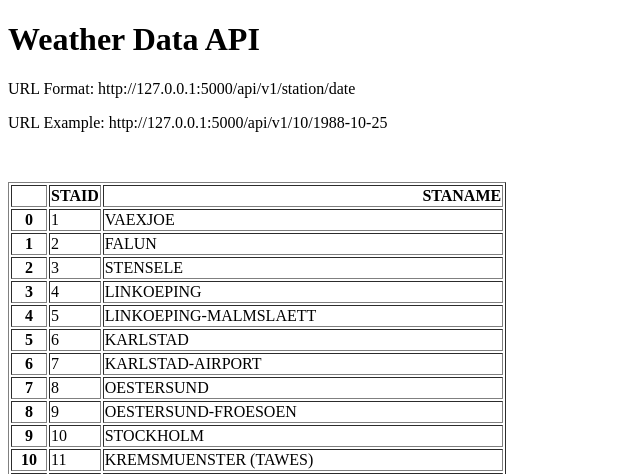
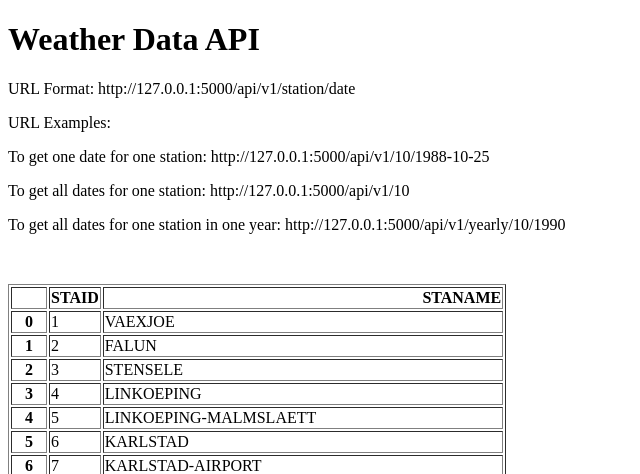
Before and after one commit to em-ry/Temperature_RestAPI, a Flask app: page / in a window 1280 px wide. Shown: the top 474 px of the page, without its empty margins (0-640 px from the left). Run offline with Flask 3, Linux system fonts and the light colour scheme.

Commit message:
Day 31: Add url endpoint for a year and all data.

```diff
--- a/main.py
+++ b/main.py
@@ -23,5 +23,25 @@ def about(station, date):
             "Temperature": temperature}
 
 
+@app.route('/api/v1/yearly/<station>/<year>')
+def annual(station, year):
+    filename = "data_small/TG_STAID" + str(station).zfill(6) + ".txt"
+    df = pd.read_csv(filename, skiprows=20)
+    df["    DATE"] = df["    DATE"].astype(str)
+    # Series.str can be used to access the values of the series as strings and apply several methods to it.
+    result = df[df["    DATE"].str.startswith(str(year))].to_dict(orient="records")
+    print(result)
+    return result
+
+
+@app.route('/api/v1/<station>')
+def station(station):
+    filename = "data_small/TG_STAID" + str(station).zfill(6) + ".txt"
+    df = pd.read_csv(filename, skiprows=20, parse_dates=["    DATE"])
+    # attribute "orient=" changes how the dict is structured.
+    result = df.to_dict(orient="records")
+    return result
+
+
 if __name__ == '__main__':
     app.run(debug=True)
--- a/templates/home.html
+++ b/templates/home.html
@@ -7,7 +7,10 @@
 <body>
 <h1> Weather Data API</h1>
 <p> URL Format: http://127.0.0.1:5000/api/v1/station/date</p>
-<p> URL Example: http://127.0.0.1:5000/api/v1/10/1988-10-25</p>
+<p> URL Examples:</p>
+<p> To get one date for one station: http://127.0.0.1:5000/api/v1/10/1988-10-25</p>
+<p> To get all dates for one station: http://127.0.0.1:5000/api/v1/10</p>
+<p> To get all dates for one station in one year: http://127.0.0.1:5000/api/v1/yearly/10/1990</p>
 <br>
 <!-- By default, flask doesn't render its html as html, the "|safe" does that for you.!-->
 <p> {{data|safe}}</p>
```
